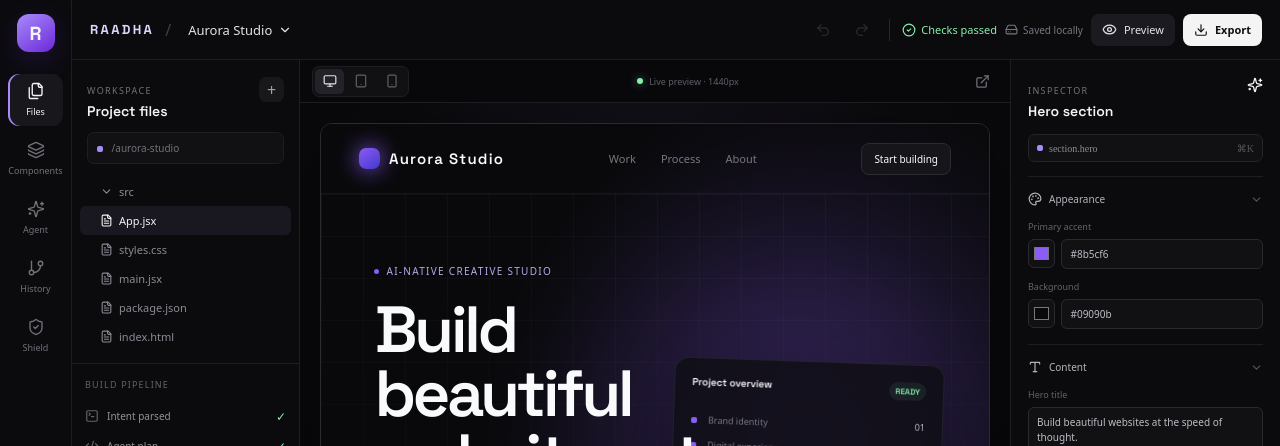
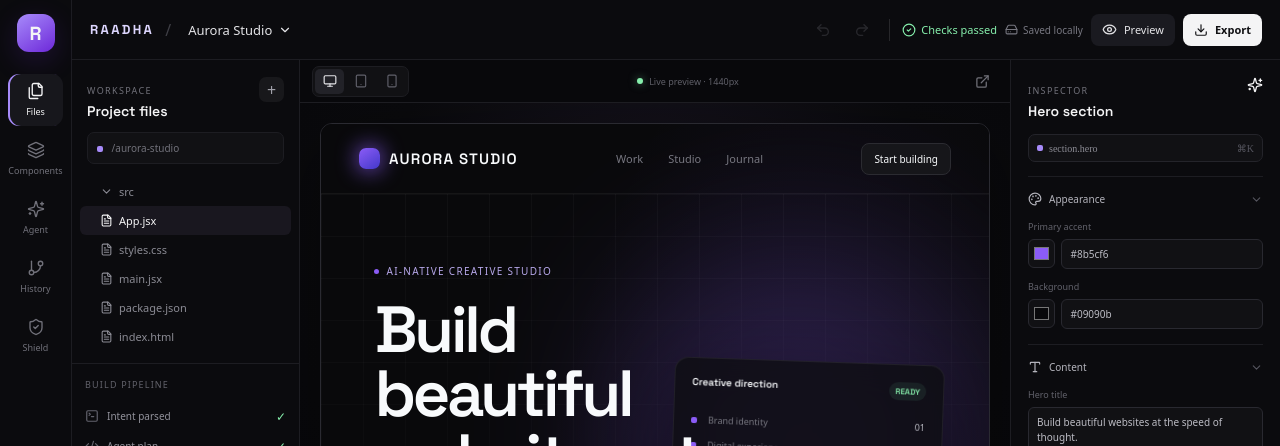
Before and after one commit to Swapnild007/RAADHA, a React (Vite) app: page / in a window 1280 px wide. Shown: the top 446 px of the page. Built offline with nearby package versions, Linux system fonts and the light colour scheme.

Commit message:
feat: seed workspace with editable composed sections

```diff
--- a/src/data/templates.js
+++ b/src/data/templates.js
@@ -1,3 +1,4 @@
+import { createStarterSections } from "../lib/composition.js";
 export const initialProject = {
   name: "Aurora Studio",
   framework: "React + Vite",
@@ -28,7 +29,14 @@ export const initialProject = {
     secondary: "Explore workspace",
     accent: "#8b5cf6",
     showGrid: true,
-    heroHeight: 620
+    heroHeight: 620,
+    siteType: "portfolio",
+    brand: "AURORA STUDIO",
+    sectionTitle: "Selected work, made with intent",
+    sectionDescription: "A few recent projects where strategy met craft.",
+    cardTitle: "Creative direction",
+    navItems: ["Work", "Studio", "Journal"],
+    sections: createStarterSections("portfolio")
   }
 };
 
```
